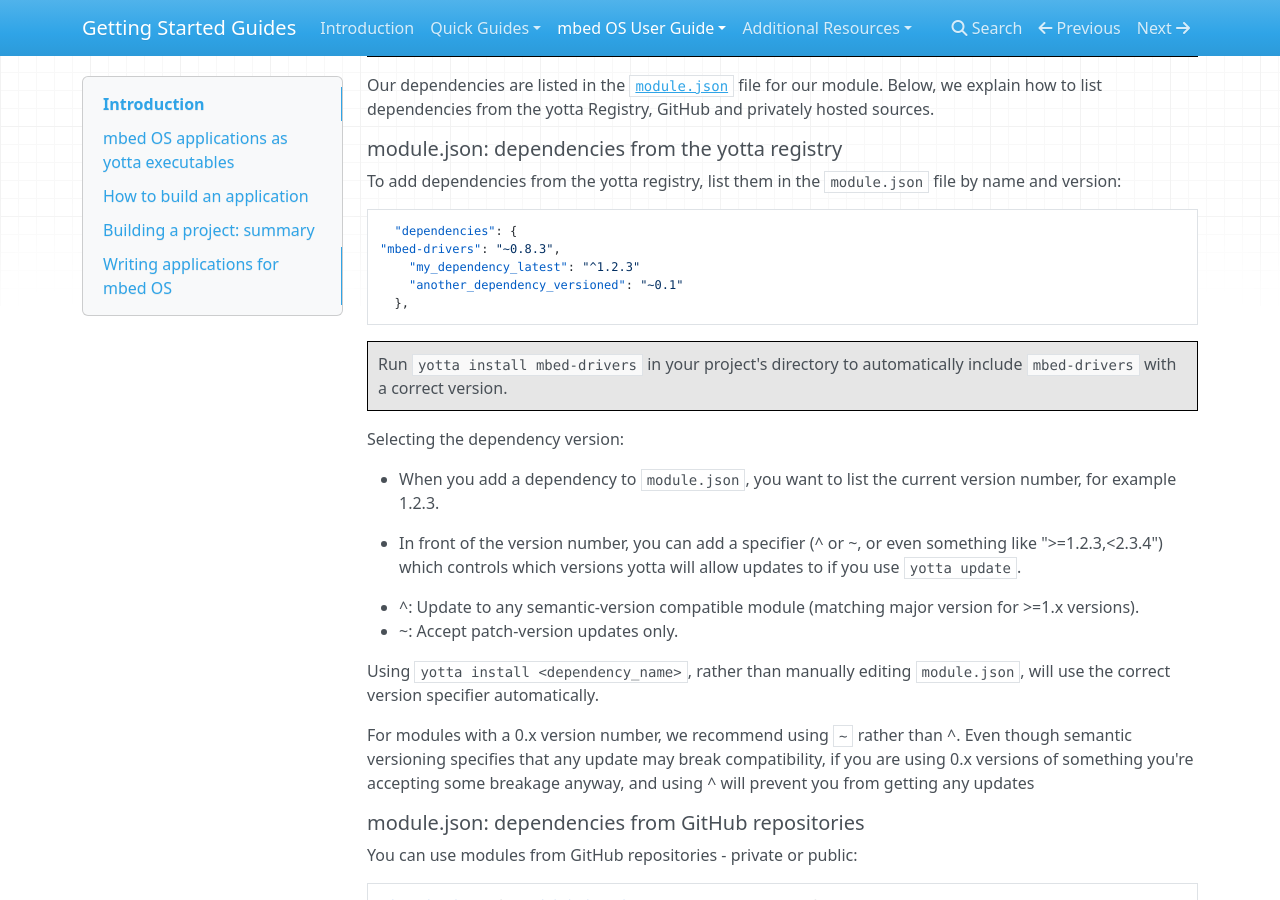
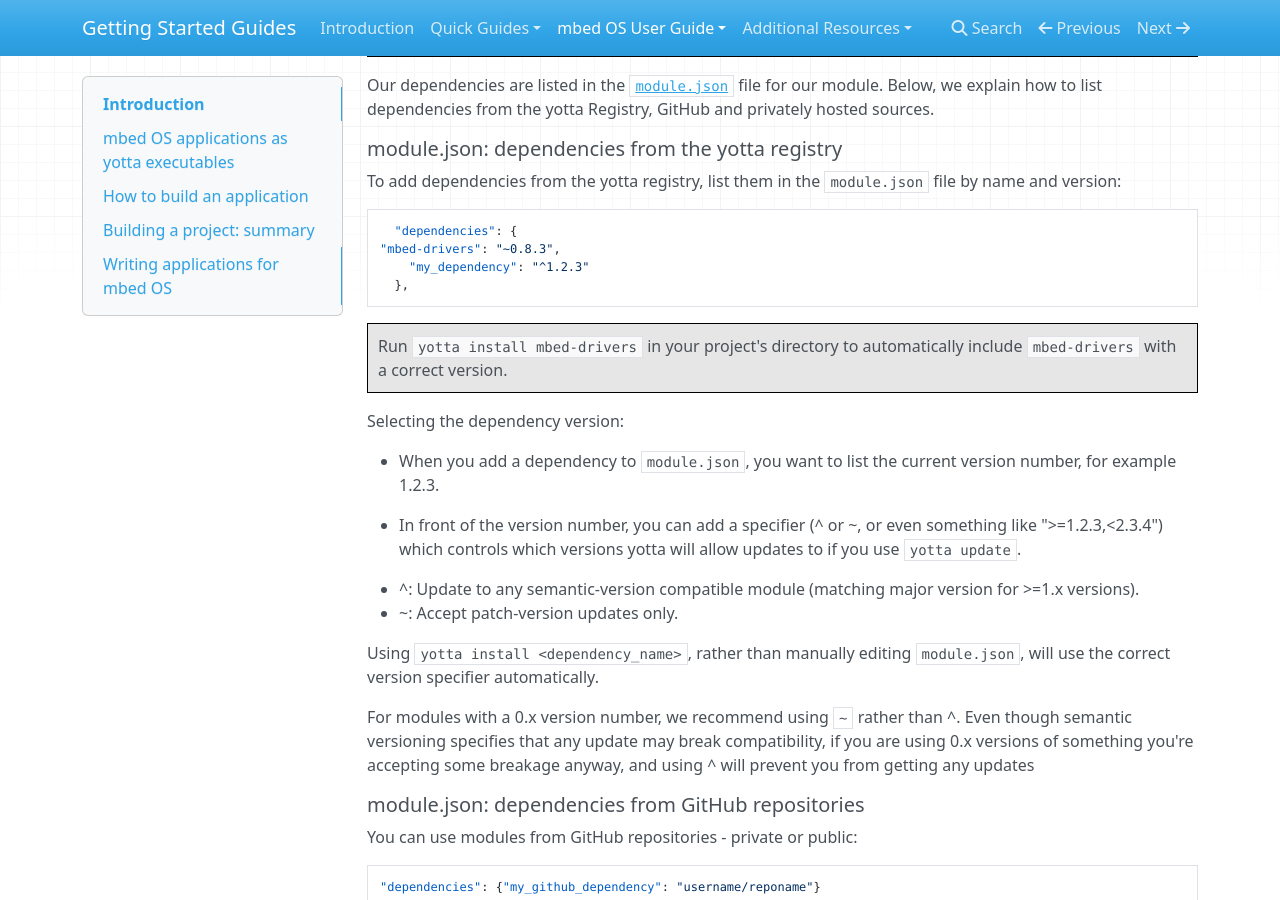
Before and after one commit to ARMmbed/GettingStartedmbedOS, an MkDocs documentation site: the page built from Docs/Full_Guide/app_on_yotta.md, in a window 1280 px wide and 900 px high, scrolled down 7267 px. Built offline with MkDocs 1.6.1, drawn with Linux system fonts in a browser that asks for light colours; nearby versions of some CDN libraries; old or Windows-style settings are respelled for this version of MkDocs.

Commit message:
Didn't mean that

````diff
--- a/Docs/Full_Guide/app_on_yotta.md
+++ b/Docs/Full_Guide/app_on_yotta.md
@@ -239,8 +239,7 @@ To add dependencies from the yotta registry, list them in the ``module.json`` fi
 ```
   "dependencies": {
 "mbed-drivers": "~0.8.3",
-	"my_dependency_latest": "^1.2.3"
-	"another_dependency_versioned": "~0.1"
+	"my_dependency": "^1.2.3"
   },
 ```
 
````
